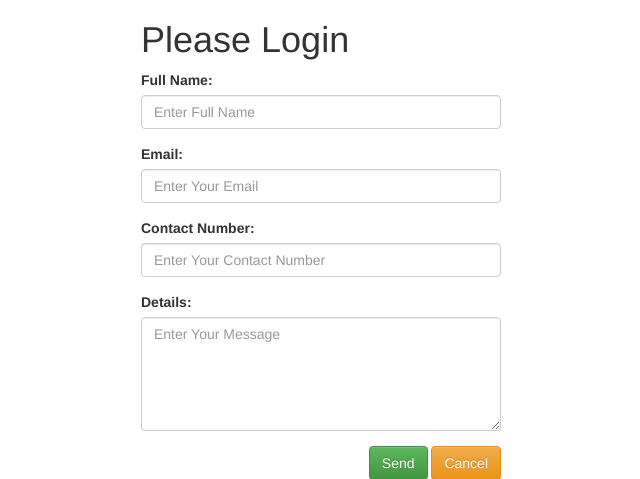
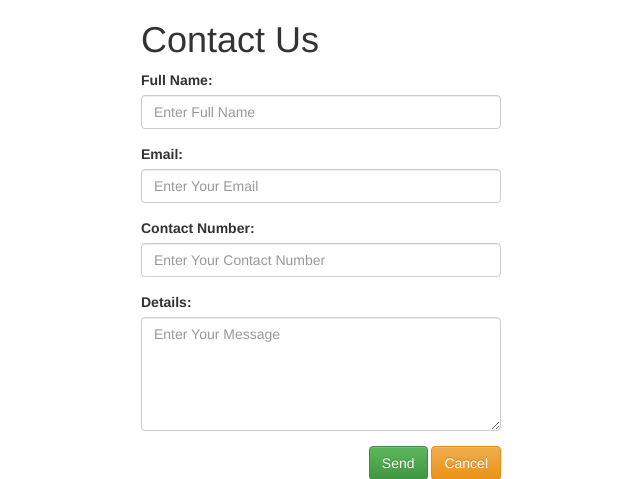
Before and after one commit to ya-ya-it/CMS-PHP, a PHP site: template Views/content/contact_us.php in a window 1280 px wide. Shown: the top 479 px of the page, without its empty margins (319-959 px from the left). Run offline with PHP 8.4, Linux system fonts and the light colour scheme; the template is opened without the code that fills it: most values are stand-ins (such as "Sample title", 1, 10 or a date in 2020).

Commit message:
Contact Us added

```diff
--- a/Controllers/message.php
+++ b/Controllers/message.php
@@ -4,10 +4,11 @@ function ProcessEmail($name, $emailAddress, $contactNum, $details) {
     require 'vendor/autoload.php';
 
     $from = new SendGrid\Email(null, $emailAddress);
-    $subject = "Email from Contact Form";
+    $subject = "Email from CMS Contact";
     $to = new SendGrid\Email(null, "ya-ya-it@yandex.com");
-    $details .= "\n \nFull Name:" . $name . "\nContact Number: " . $contactNum;
-    $content = new SendGrid\Content("text/plain", $details);
+    $mailInfo = "Name: " . $name . "\n \nContact Number: " . $contactNum;
+    $mailInfo .= "\n \n " . $details;
+    $content = new SendGrid\Content("text/plain", $mailInfo);
     $mail = new SendGrid\Mail($from, $subject, $to, $content);
     $sg = new \SendGrid("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");
     $response = $sg->client->mail()->send()->post($mail);
--- a/Views/content/contact_us.php
+++ b/Views/content/contact_us.php
@@ -26,7 +26,7 @@ if(isset($_POST["name"])){
     <?php endif ?>
     <div class="row">
         <div class="col-md-offset-4 col-md-4">
-            <h1>Please Login</h1>
+            <h1>Contact Us</h1>
             <form method="post" action="index.php?pageId=contact">
                 <fieldset class="form-group">
                     <label for="FullNameTextBox">Full Name:</label>
@@ -46,7 +46,7 @@ if(isset($_POST["name"])){
                 </fieldset>
                 <fieldset class="form-group text-right">
                     <input type="submit" class="btn btn-success" value="Send"/>
-                    <a href="index.php">
+                    <a href="index.php?pageId=contact">
                         <input type="button" class="btn btn-warning" value="Cancel"/>
                     </a>
                 </fieldset>
```
